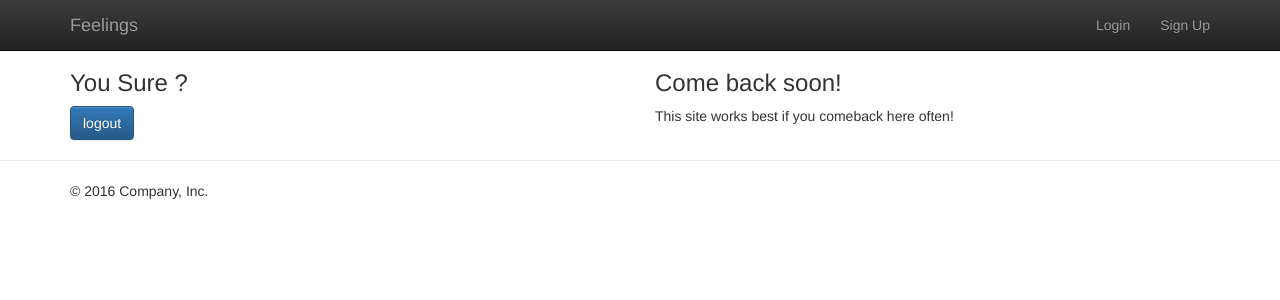
After one commit to scriptonist/django-feelings, a Django app: template users/templates/users/logout.html in a window 1280 px wide. The commit adds this page. Shown: the top 300 px of the page. Run offline with Django 3.2, Linux system fonts and the light colour scheme; the template is opened without the code that fills it: values that come from a table or form of the project are taken from there, others are empty; parts of the project's set-up code (start-up, migrations or seed data) failed here and were passed over; some libraries are stand-ins or nearby versions.

Commit message:
Login,Logout

```diff
--- a/templates/layout.html
+++ b/templates/layout.html
@@ -43,6 +43,7 @@
             {% else %}
 
                 <li><a href="#">Record</a></li>
+                <li><a href="{% url 'users:logout'%}">Logout</a></li>
 
             {% endif %}
             </ul>
--- /dev/null
+++ b/users/forms.py
@@ -0,0 +1,4 @@
+from django import forms
+
+class LogoutForm(forms.Form):
+    pass
--- /dev/null
+++ b/users/templates/users/logout.html
@@ -0,0 +1,24 @@
+{% extends 'layout.html' %}
+
+{% block title %} Logout | {{block.super}}{% endblock %}
+
+{% block content %}
+<div class="container">
+    <div class="row">
+        <div class="col-md-6">
+            <h3>You Sure ?</h3>
+            <form method="POST">
+                {{form.as_p}}
+                {% csrf_token %}
+                <input type="submit" value='logout' class='btn btn-primary'>
+            </form>
+        </div>
+        <div class="col-md-6">
+           <h3>Come back soon!</h3>
+           <p>
+               This site works best if you comeback here often!
+           </p>
+        </div>
+    </div>
+</div>
+{% endblock %}
--- a/users/urls.py
+++ b/users/urls.py
@@ -2,5 +2,6 @@ from django.conf.urls import url, include
 from . import views
 urlpatterns = [
     url('^dashboard/$',views.dashboard,name='dashboard'),
+    url('^logout/$',views.LogoutView.as_view(),name='logout'),
     url('^', include('django.contrib.auth.urls'))
 ]
```
Also changed, not shown: users/views.py (+17 -1 lines), db.sqlite3.
